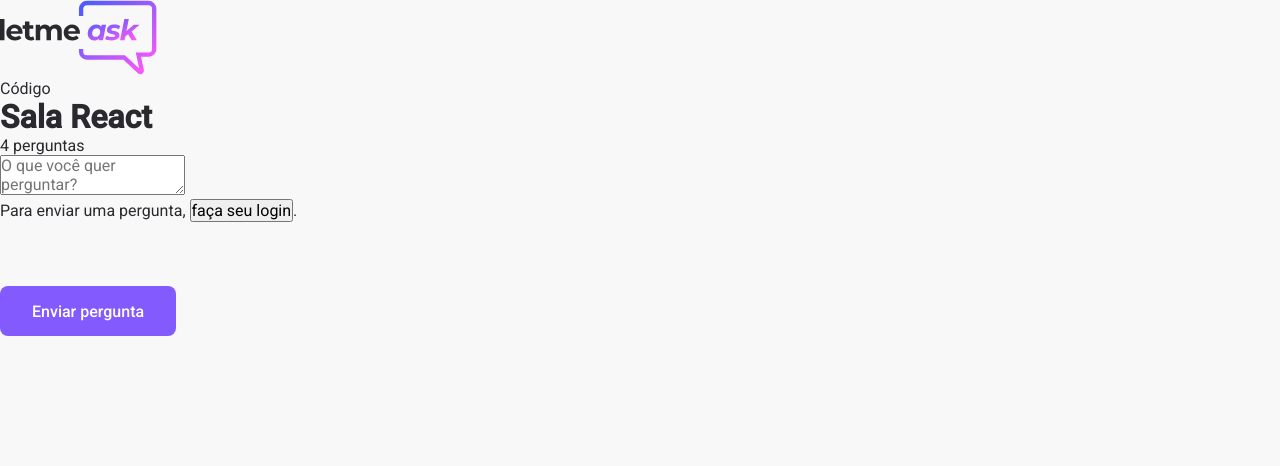
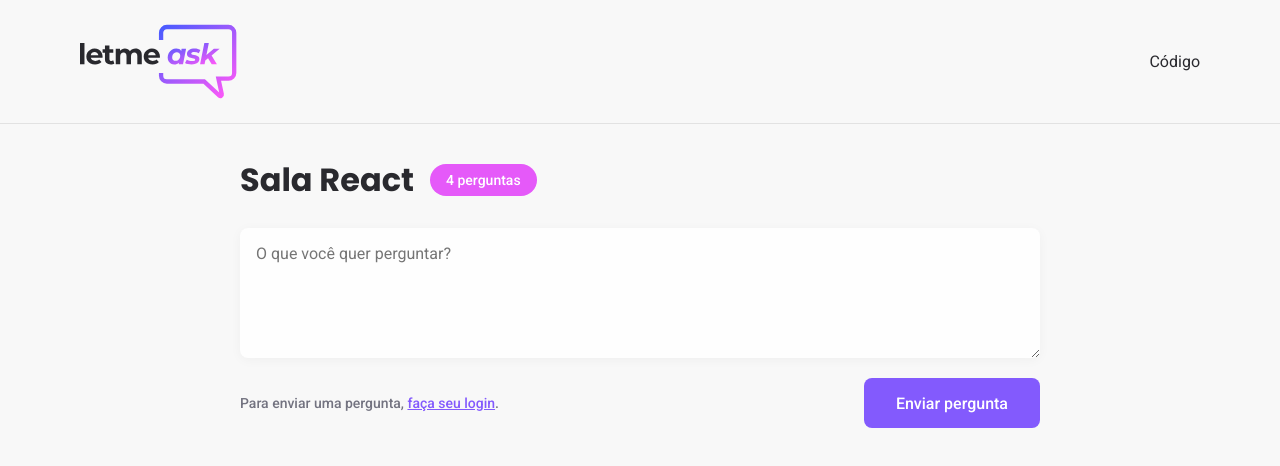
Before and after one commit to rafaelfachinelli/letmeask, a React (Create React App) app: page /rooms/1 in a window 1280 px wide. Shown: the top 466 px of the page. Built offline with nearby package versions, Linux system fonts and the light colour scheme; no server answers.

Commit message:
style: room page

```diff
--- a/src/pages/Room.tsx
+++ b/src/pages/Room.tsx
@@ -1,6 +1,8 @@
 import { Button } from "../components/Button";
 
 import logImg from "../assets/images/logo.svg";
+
+import "../styles/room.scss";
 
 export function Room() {
   return (
@@ -11,7 +13,8 @@
           <div>Código</div>
         </div>
       </header>
-      <main className="content">
+
+      <main>
         <div className="room-title">
           <h1>Sala React</h1>
           <span>4 perguntas</span>
--- a/src/styles/button.scss
+++ b/src/styles/button.scss
@@ -3,7 +3,6 @@
   display: flex;
   justify-content: center;
   align-items: center;
-  margin-top: 64px;
   padding: 0 32px;
   transition: filter 0.2s;
 
--- /dev/null
+++ b/src/styles/room.scss
@@ -0,0 +1,80 @@
+#page-room {
+  header {
+    padding: 24px;
+    border-bottom: 1px solid #e2e2e2;
+
+    .content {
+      max-width: 1120px;
+      margin: 0 auto;
+      display: flex;
+      justify-content: space-between;
+      align-items: center;
+    }
+
+    > img {
+      max-height: 45px;
+    }
+  }
+}
+
+main {
+  max-width: 800px;
+  margin: 0 auto;
+
+  .room-title {
+    margin: 32px 0 24px;
+    display: flex;
+    align-items: center;
+
+    h1 {
+      font-family: "Poppins", sans-serif;
+      font-size: #29292e;
+    }
+
+    span {
+      margin-left: 16px;
+      background: #e559f9;
+      border-radius: 9999px;
+      padding: 8px 16px;
+      color: #fff;
+      font-weight: 500;
+      font-size: 14px;
+    }
+  }
+
+  form {
+    textarea {
+      width: 100%;
+      border: 0;
+      padding: 16px;
+      border-radius: 8px;
+      background: #fefefe;
+      box-shadow: 0 2px 12px rgba(0, 0, 0, 0.04);
+      resize: vertical;
+      min-height: 130px;
+    }
+
+    .form-footer {
+      display: flex;
+      justify-content: space-between;
+      align-items: center;
+      margin-top: 16px;
+
+      span {
+        font-size: 14px;
+        color: #737380;
+        font-weight: 500;
+
+        button {
+          background: transparent;
+          border: 0;
+          color: #835afd;
+          text-decoration: underline;
+          font-size: 14px;
+          font-weight: 500;
+          cursor: pointer;
+        }
+      }
+    }
+  }
+}
```
